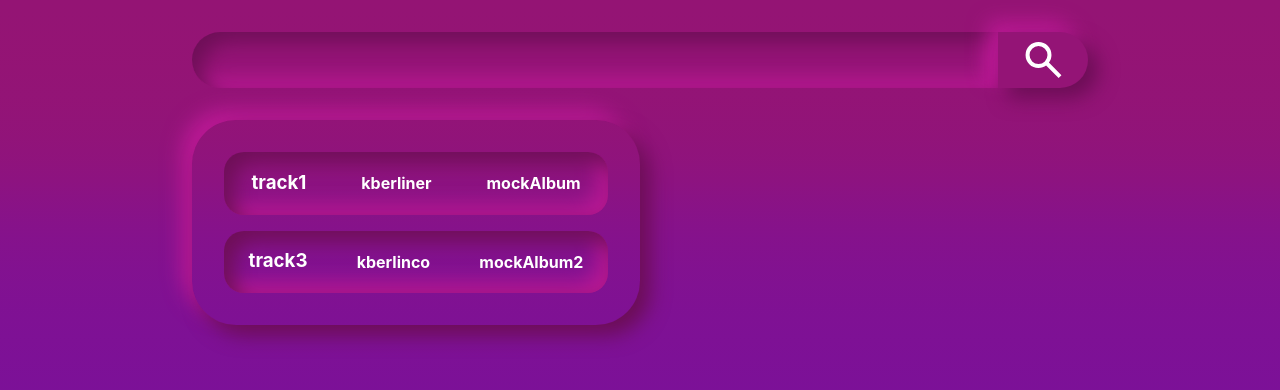
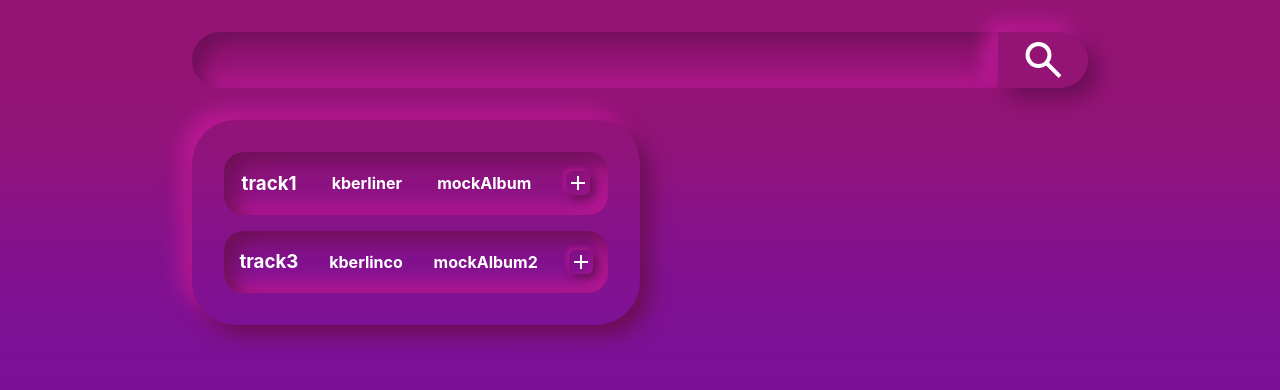
Before and after one commit to KBerliner/jammming, a React (Create React App) app: page / in a window 1280 px wide. Shown: the top 390 px of the page. Built offline with nearby package versions, Linux system fonts and the light colour scheme.

Commit message:
Fixed the tracks design, and added the Add To Playlist button.

```diff
--- a/src/components/Track/Track.js
+++ b/src/components/Track/Track.js
@@ -1,5 +1,6 @@
 import React from 'react';
 import styles from './Track.module.css';
+import addBtn from '../../visual/add_FILL0_wght400_GRAD0_opsz24.svg';
 
 export default function Track(props) {
     return (
@@ -7,6 +8,7 @@ export default function Track(props) {
             <h3>{props.name}</h3>
             <h4>{props.artist}</h4>
             <h4>{props.album}</h4>
+            <img className={styles.addToPlaylistButton} src={addBtn} />
         </div>
     )
 }
--- a/src/components/Track/Track.module.css
+++ b/src/components/Track/Track.module.css
@@ -2,14 +2,23 @@
     display: flex;
     width: 30vw;
     justify-content: space-around;
+    align-items: center;
     margin: 2vh 0;
     box-shadow: inset 10px 10px 20px #6e0f57,
     inset -10px -10px 20px #ba1995;
     border-radius: 20px;
     color: white;
-    /* border: 2px solid red; */
 }
 
 ul {
     padding: 0;
 }
+
+.addToPlaylistButton {
+    display: inline;
+    height: 100%;
+    border-radius: 6px;
+    cursor: pointer;
+    box-shadow:  4px 4px 10px #6b0e55,
+    -2px -2px 5px #bd1a97;
+}
```
Also changed, not shown: src/visual/add_FILL0_wght400_GRAD0_opsz24.svg (added).
